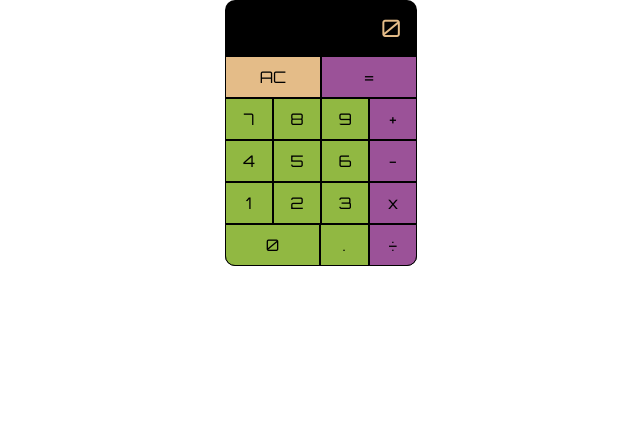
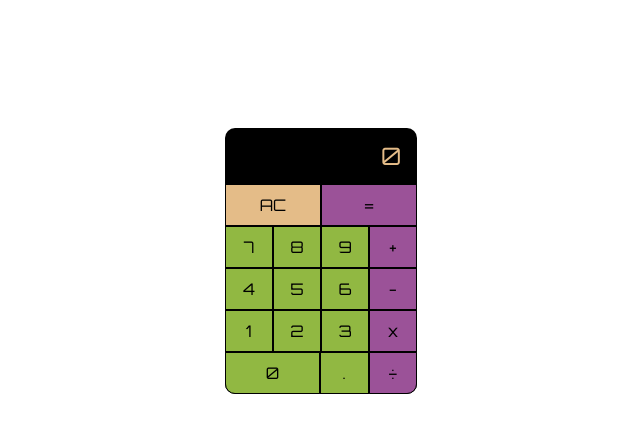
Before and after one commit to saykate/Calculator, a plain HTML site: page index.html in a window 1280 px wide. Shown: the whole page, without its empty margins (319-959 px from the left). Drawn offline with Linux system fonts and the light colour scheme.

Commit message:
added top margin to the body so the calc wasn't stuck to the top

```diff
--- a/styles.css
+++ b/styles.css
@@ -24,6 +24,8 @@
 
 body {
     font-family: 'Orbitron', sans-serif;
+    height: 100vh;
+    margin-top: 10%;
 }
 
 .main-container {
```
